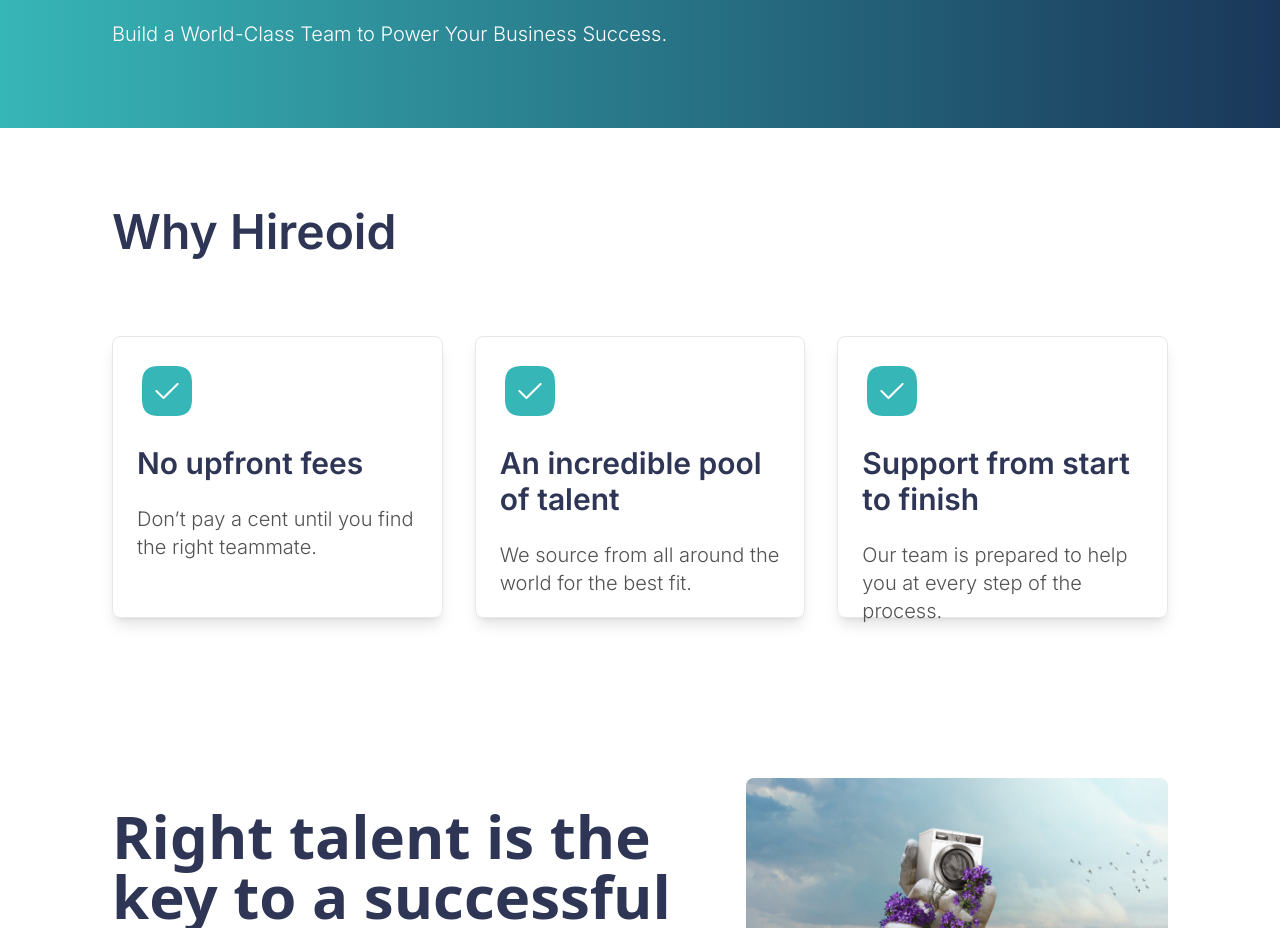
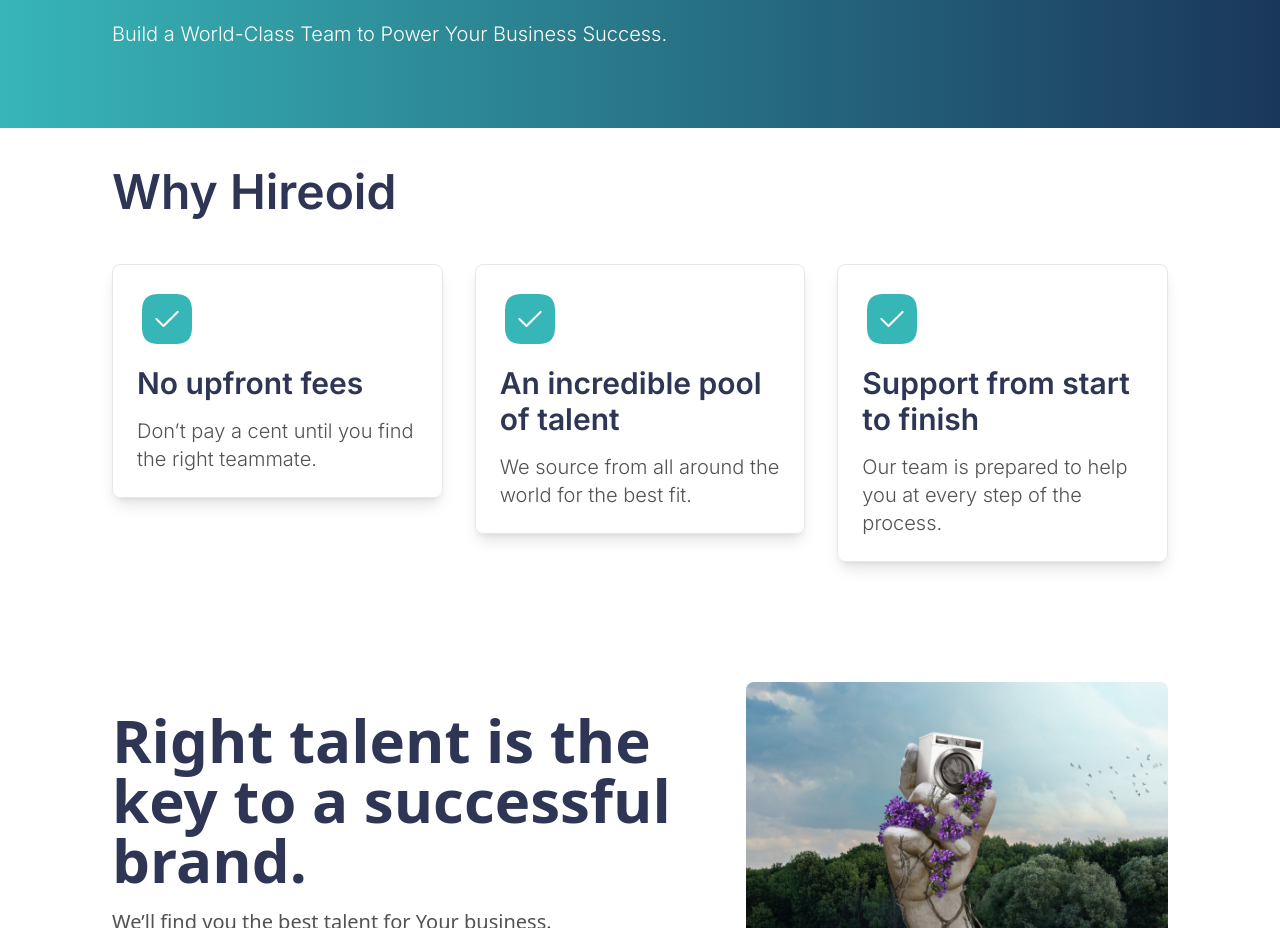
Before and after one commit to abdur-rehman-ali/hireoid, a React (Vite) app: page /retail-and-e-commerce in a window 1280 px wide. Shown: the part 2220-3148 px from the top of the page. Built offline with nearby package versions, Linux system fonts and the light colour scheme.

Commit message:
Made why hiroid resposive

```diff
--- a/src/components/Whyhireoid.jsx
+++ b/src/components/Whyhireoid.jsx
@@ -1,5 +1,5 @@
-import React from 'react'
-import tick from "../assets/ReatilEcommerce/tick.png"
+import React from 'react';
+import tick from "../assets/ReatilEcommerce/tick.png";
 
 const WhyHireoid = () => {
   const features = [
@@ -15,31 +15,32 @@
       title: 'Support from start to finish',
       description: 'Our team is prepared to help you at every step of the process.',
     },
-    ]
+  ];
 
   return (
     <div className='max-w-1440 mx-auto'>
-            <div className="px-28 py-20 font-inter flex flex-col gap-10">
-                <h2 className="text-5xl font-semibold text-[#2E3555] mb-10">
+      <div className="px-4 md:px-28 py-10 font-inter flex flex-col gap-10">
+        <h2 className="text-4xl md:text-5xl font-semibold text-[#2E3555] mb-2">
           Why Hireoid
         </h2>
         <div className="flex flex-col md:flex-row justify-between gap-8">
           {features.map((feature, index) => (
-                        <div key={index} className="border p-6 w-[384px] h-[282px] rounded-lg shadow-lg flex-1">
-                            <div className="mb-6">
+            <div key={index} className="border p-6 rounded-lg shadow-lg flex-1 flex flex-col h-full">
+              <div className="mb-4">
                 <img src={tick} alt="" />
               </div>
-                            <h3 className="text-3xl font-semibold text-[#2E3555] mb-6">
+              <h3 className="text-2xl md:text-3xl font-semibold text-[#2E3555] mb-4">
                 {feature.title}
               </h3>
-                            <p className="text-xl font-light text-[#525252]">{feature.description}</p>
+              <p className="text-lg md:text-xl font-light text-[#525252]">
+                {feature.description}
+              </p>
             </div>
           ))}
         </div>
-
       </div>
     </div>
-    )
+  );
 }
 
-export default WhyHireoid
+export default WhyHireoid;
```
Lines whose indentation alone changed are shown as unchanged.
